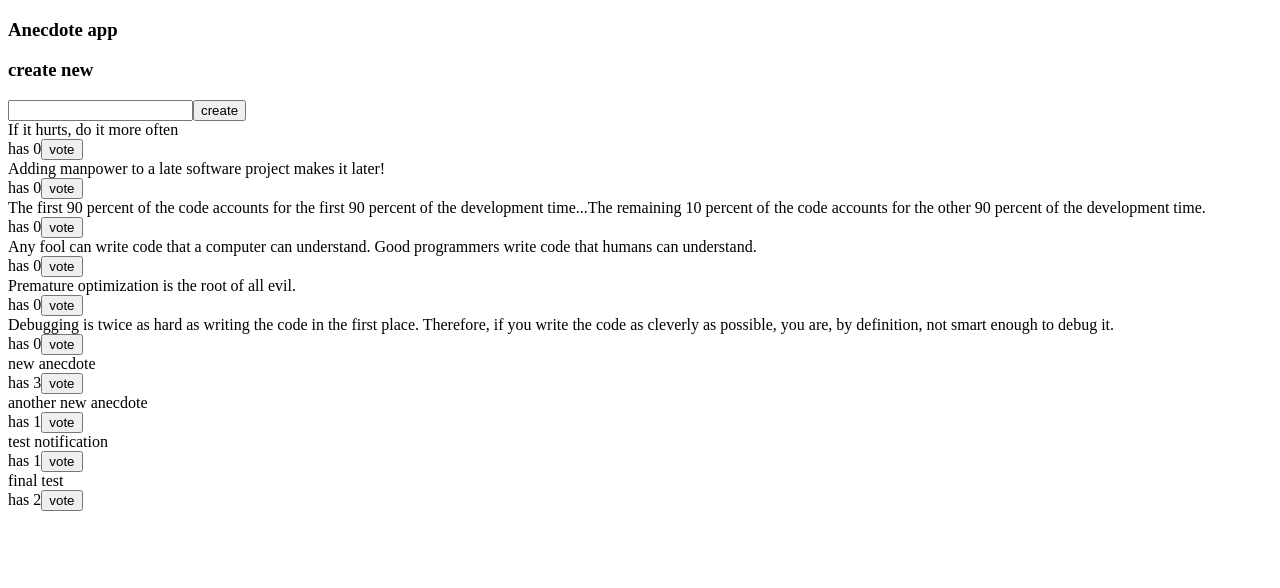
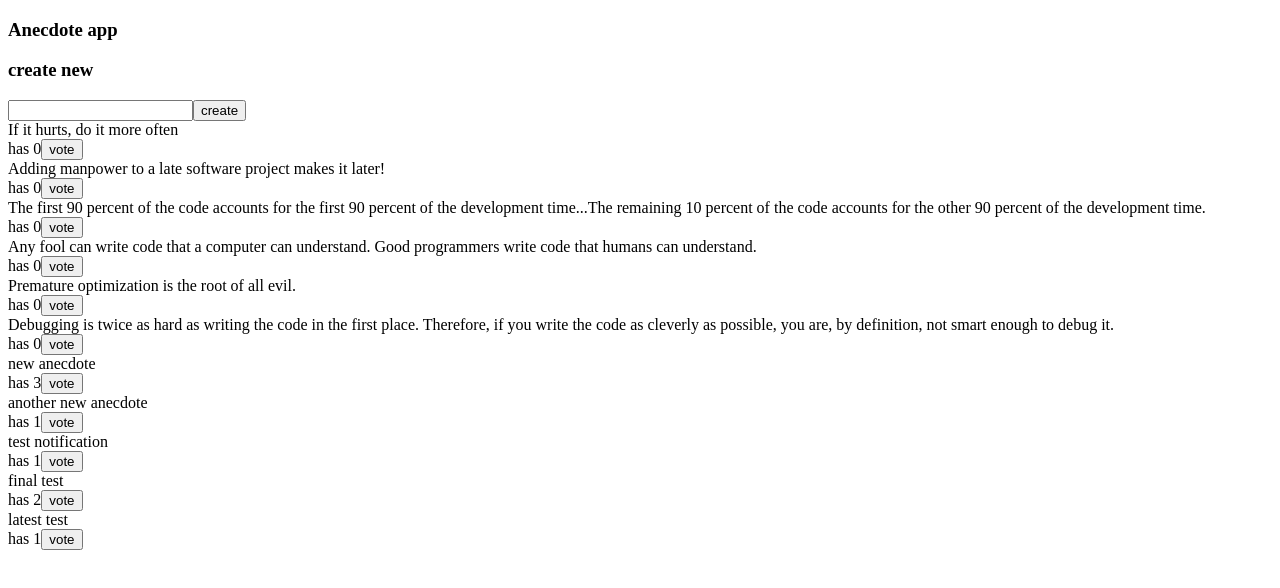
Before and after one commit to lidettt/fullstackopen-part6, a React (Vite) app in the folder query-anecdotes/: page / in a window 1280 px wide. Shown: the top 588 px of the page. Built offline with nearby package versions, Linux system fonts and the light colour scheme; data requests are answered from the project's data file.

Commit message:
6.22: this has already been done for this commit, just changed the hook name from useNotification to useNotify

```diff
--- a/query-anecdotes/db.json
+++ b/query-anecdotes/db.json
@@ -49,6 +49,11 @@
       "content": "final test",
       "votes": 2,
       "id": "U5ww0Yc"
+    },
+    {
+      "content": "latest test",
+      "votes": 1,
+      "id": "sbTVtTR"
     }
   ]
 }
--- a/query-anecdotes/src/components/Notification.jsx
+++ b/query-anecdotes/src/components/Notification.jsx
@@ -1,7 +1,7 @@
-import { useNotification } from "../hooks/useNotification";
+import { useNotify } from "../hooks/useNotify";
 
 const Notification = () => {
-  const { notification } = useNotification();
+  const { notification } = useNotify();
   const style = {
     border: "solid",
     padding: 10,
--- a/query-anecdotes/src/hooks/useAnecdotes.js
+++ b/query-anecdotes/src/hooks/useAnecdotes.js
@@ -1,10 +1,10 @@
 import { useQuery, useMutation, useQueryClient } from "@tanstack/react-query";
 import { getAnecdotes, createAnecdote, updateAnecdote } from "../requests";
-import { useNotification } from "./useNotification";
+import { useNotify } from "./useNotify";
 
 export const useAnecdotes = () => {
   const queryClient = useQueryClient();
-  const { setNotification } = useNotification();
+  const { setNotification } = useNotify();
 
   const result = useQuery({
     queryKey: ["anecdotes"],
--- a/query-anecdotes/src/hooks/useNotification.js
+++ b/query-anecdotes/src/hooks/useNotify.js
@@ -1,4 +1,4 @@
 import { useContext } from "react";
 import NotificationContext from "../NotificationContext";
 
-export const useNotification = () => useContext(NotificationContext);
+export const useNotify = () => useContext(NotificationContext);
```
